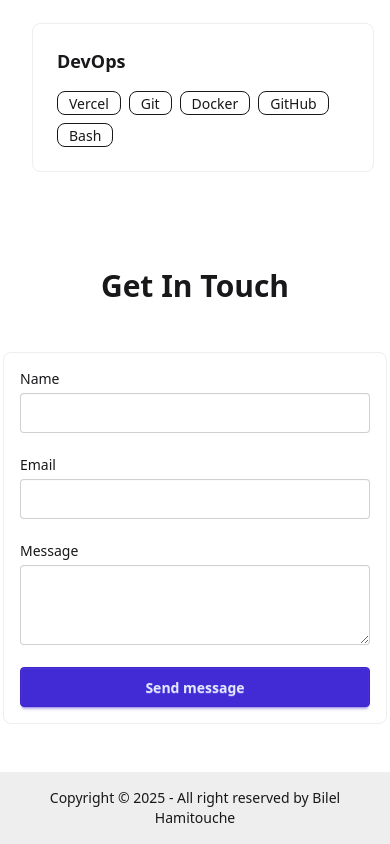
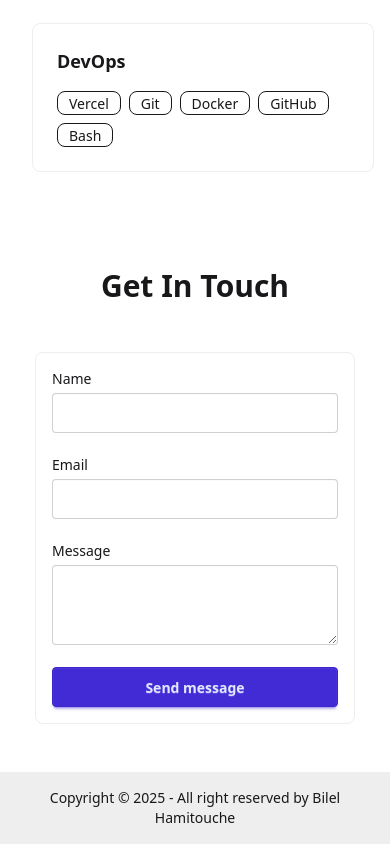
Before and after one commit to bilelhamitouche/portfolio-website, a Next.js app: page / in a window 390 px wide. Shown: the part 1715-2559 px from the top of the page. Built offline with nearby package versions, Linux system fonts and the light colour scheme.

Commit message:
made the form a little better on mobile

```diff
--- a/src/components/Contact.tsx
+++ b/src/components/Contact.tsx
@@ -7,7 +7,7 @@ function Contact() {
       <h2 className="text-3xl font-bold text-center sm:text-4xl md:text-5xl lg:text-6xl">
         Get In Touch
       </h2>
-      <fieldset className="p-4 space-y-4 border fieldset w-sm border-base-300 rounded-box md:w-md lg:w-lg">
+      <fieldset className="p-4 space-y-4 max-w-full border w-xs fieldset border-base-300 rounded-box md:w-md lg:w-lg">
         <div>
           <label
             htmlFor="name"
```
